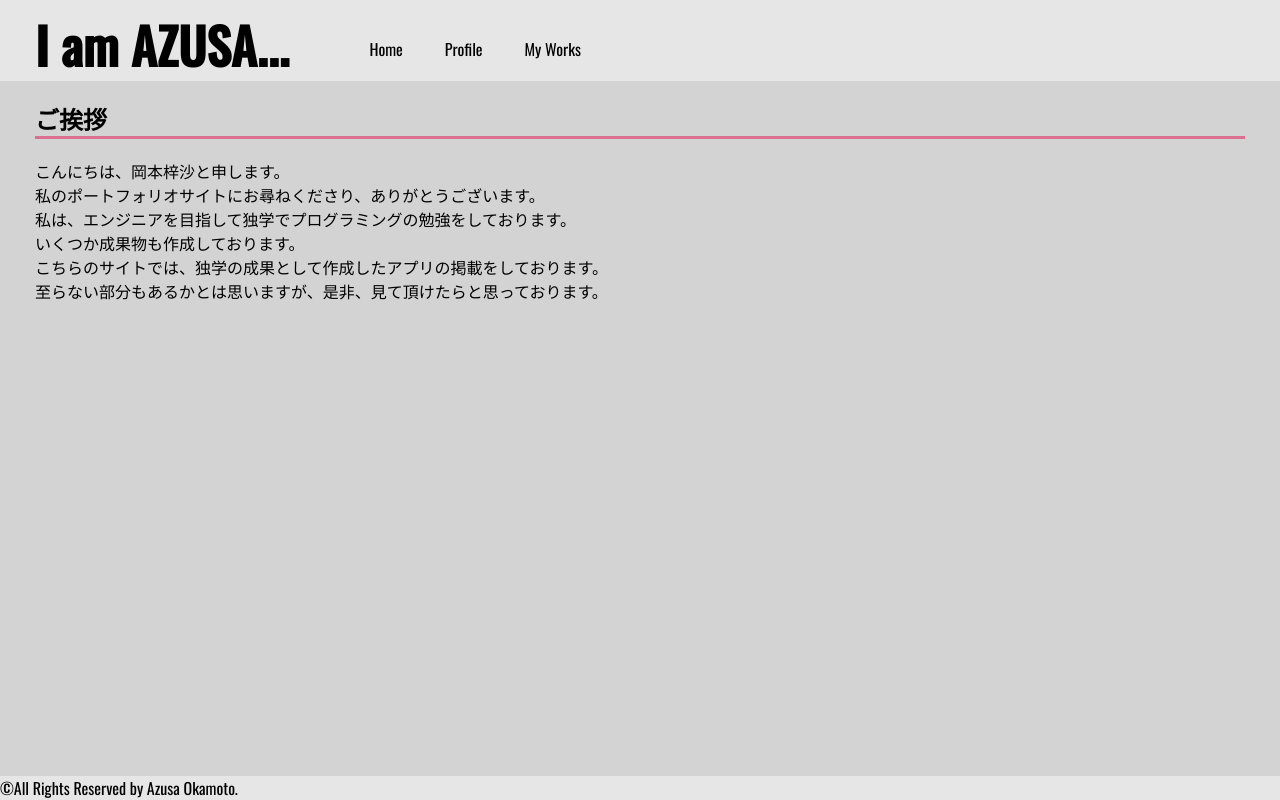
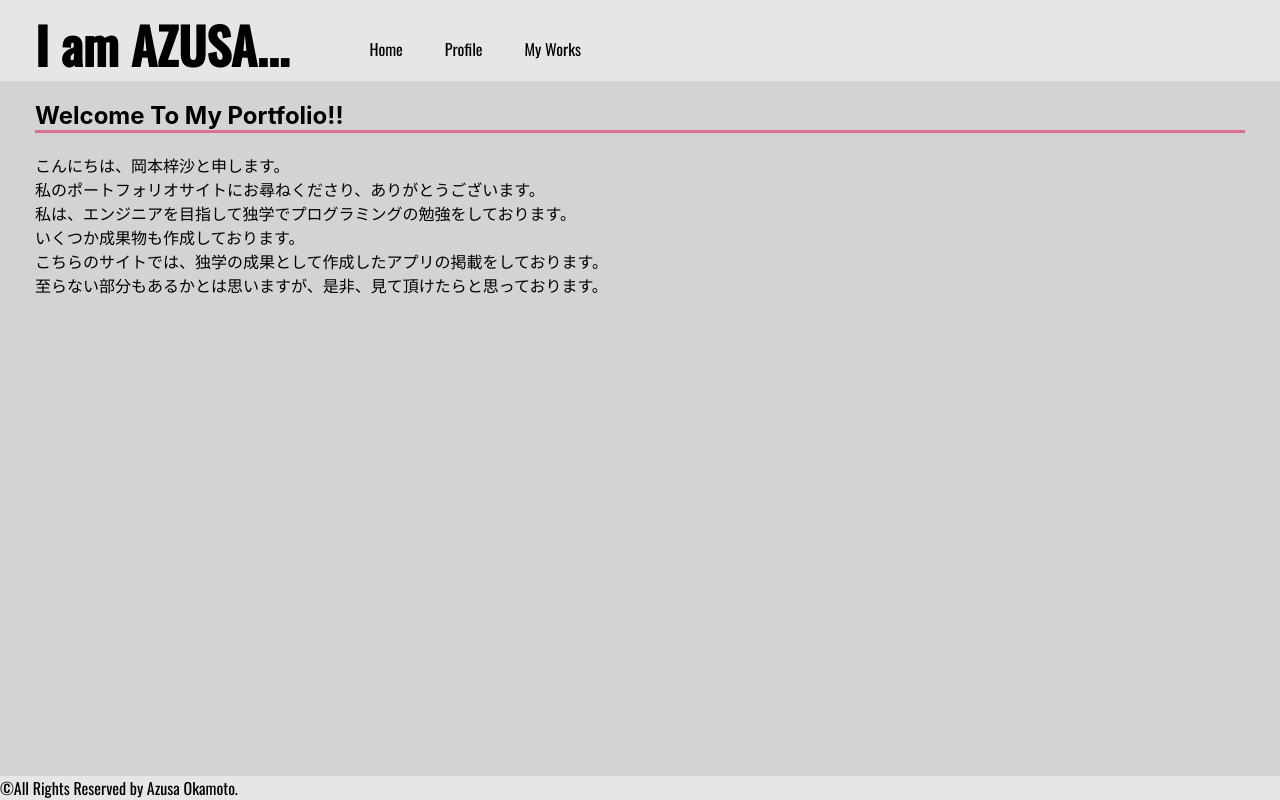
Before and after one commit to azufb/Portfolio, a React (Create React App) app in the folder portfolio/: page / in a window 1280 px wide. Built offline with nearby package versions, Linux system fonts and the light colour scheme.

Commit message:
「ご挨拶」をWelcome To My Portfolio!!に変更

```diff
--- a/portfolio/src/components/aisatsu.js
+++ b/portfolio/src/components/aisatsu.js
@@ -4,7 +4,7 @@ class Aisatsu extends Component {
     render() {
         return (
             <div>
-                <h2>ご挨拶</h2>
+                <h2>Welcome To My Portfolio!!</h2>
                 <p>こんにちは、岡本梓沙と申します。<br></br>
                 私のポートフォリオサイトにお尋ねくださり、ありがとうございます。<br></br>
                 私は、エンジニアを目指して独学でプログラミングの勉強をしております。<br></br>
```
